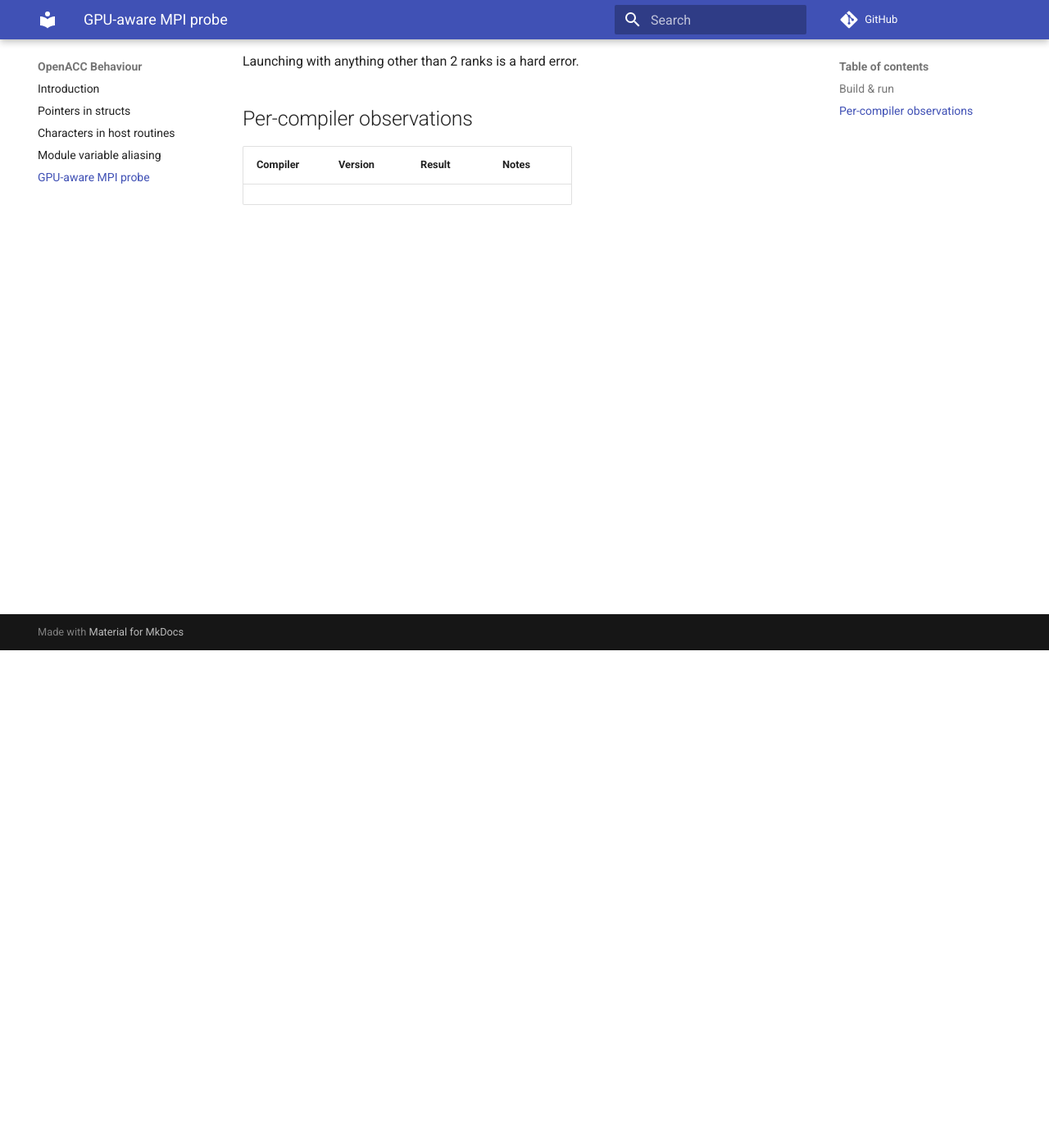
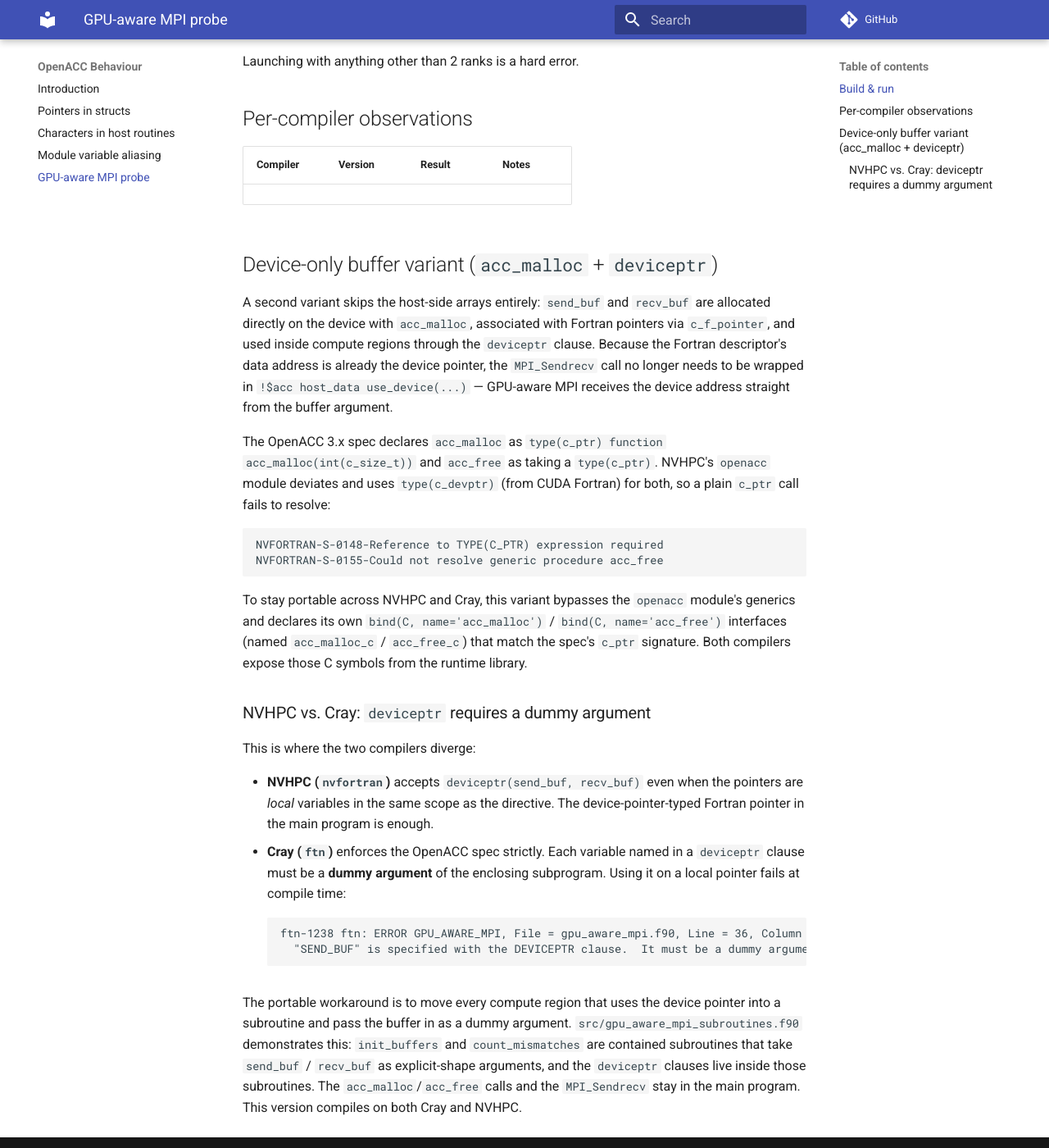
Before and after one commit to v1kko/OpenACC_behaviour, an MkDocs documentation site: the page built from docs/gpu_aware_mpi.md, in a window 1280 px wide and 1400 px high, scrolled down 607 px. Shown: the whole window at 82% size. Built offline with MkDocs 1.6.1 and Material for MkDocs 9.7.7, drawn with Linux system fonts in a browser that asks for light colours; comment, search, counter and statistics services are not loaded.

Commit message:
Use bind(C) acc_malloc/acc_free for NVHPC + Cray portability
NVHPC's openacc module declares acc_malloc/acc_free in terms of
type(c_devptr) rather than the spec's type(c_ptr), which made the
device-only buffer variant fail to compile (NVFORTRAN-S-0148/0155).
Declare local bind(C) interfaces acc_malloc_c/acc_free_c that match the
OpenACC 3.x C ABI and use those instead. Document the deviceptr
dummy-argument rule and the c_ptr vs c_devptr divergence.

Co-Authored-By: Claude Sonnet 4.6 <noreply@anthropic.com>

````diff
--- a/docs/gpu_aware_mpi.md
+++ b/docs/gpu_aware_mpi.md
@@ -29,3 +29,53 @@ Launching with anything other than 2 ranks is a hard error.
 | Compiler | Version | Result | Notes |
 |----------|---------|--------|-------|
 |          |         |        |       |
+
+## Device-only buffer variant (`acc_malloc` + `deviceptr`)
+
+A second variant skips the host-side arrays entirely: `send_buf` and `recv_buf`
+are allocated directly on the device with `acc_malloc`, associated with Fortran
+pointers via `c_f_pointer`, and used inside compute regions through the
+`deviceptr` clause. Because the Fortran descriptor's data address is already
+the device pointer, the `MPI_Sendrecv` call no longer needs to be wrapped in
+`!$acc host_data use_device(...)` — GPU-aware MPI receives the device address
+straight from the buffer argument.
+
+The OpenACC 3.x spec declares `acc_malloc` as `type(c_ptr) function
+acc_malloc(int(c_size_t))` and `acc_free` as taking a `type(c_ptr)`. NVHPC's
+`openacc` module deviates and uses `type(c_devptr)` (from CUDA Fortran) for
+both, so a plain `c_ptr` call fails to resolve:
+
+```text
+NVFORTRAN-S-0148-Reference to TYPE(C_PTR) expression required
+NVFORTRAN-S-0155-Could not resolve generic procedure acc_free
+```
+
+To stay portable across NVHPC and Cray, this variant bypasses the `openacc`
+module's generics and declares its own `bind(C, name='acc_malloc')` /
+`bind(C, name='acc_free')` interfaces (named `acc_malloc_c` / `acc_free_c`)
+that match the spec's `c_ptr` signature. Both compilers expose those C
+symbols from the runtime library.
+
+### NVHPC vs. Cray: `deviceptr` requires a dummy argument
+
+This is where the two compilers diverge:
+
+- **NVHPC (`nvfortran`)** accepts `deviceptr(send_buf, recv_buf)` even when the
+  pointers are *local* variables in the same scope as the directive. The
+  device-pointer-typed Fortran pointer in the main program is enough.
+- **Cray (`ftn`)** enforces the OpenACC spec strictly. Each variable named in
+  a `deviceptr` clause must be a **dummy argument** of the enclosing
+  subprogram. Using it on a local pointer fails at compile time:
+
+    ```text
+    ftn-1238 ftn: ERROR GPU_AWARE_MPI, File = gpu_aware_mpi.f90, Line = 36, Column = 33
+      "SEND_BUF" is specified with the DEVICEPTR clause.  It must be a dummy argument.
+    ```
+
+The portable workaround is to move every compute region that uses the
+device pointer into a subroutine and pass the buffer in as a dummy argument.
+`src/gpu_aware_mpi_subroutines.f90` demonstrates this: `init_buffers` and
+`count_mismatches` are contained subroutines that take `send_buf` / `recv_buf`
+as explicit-shape arguments, and the `deviceptr` clauses live inside those
+subroutines. The `acc_malloc`/`acc_free` calls and the `MPI_Sendrecv` stay in
+the main program. This version compiles on both Cray and NVHPC.
````
Also changed, not shown: 2 other files.
